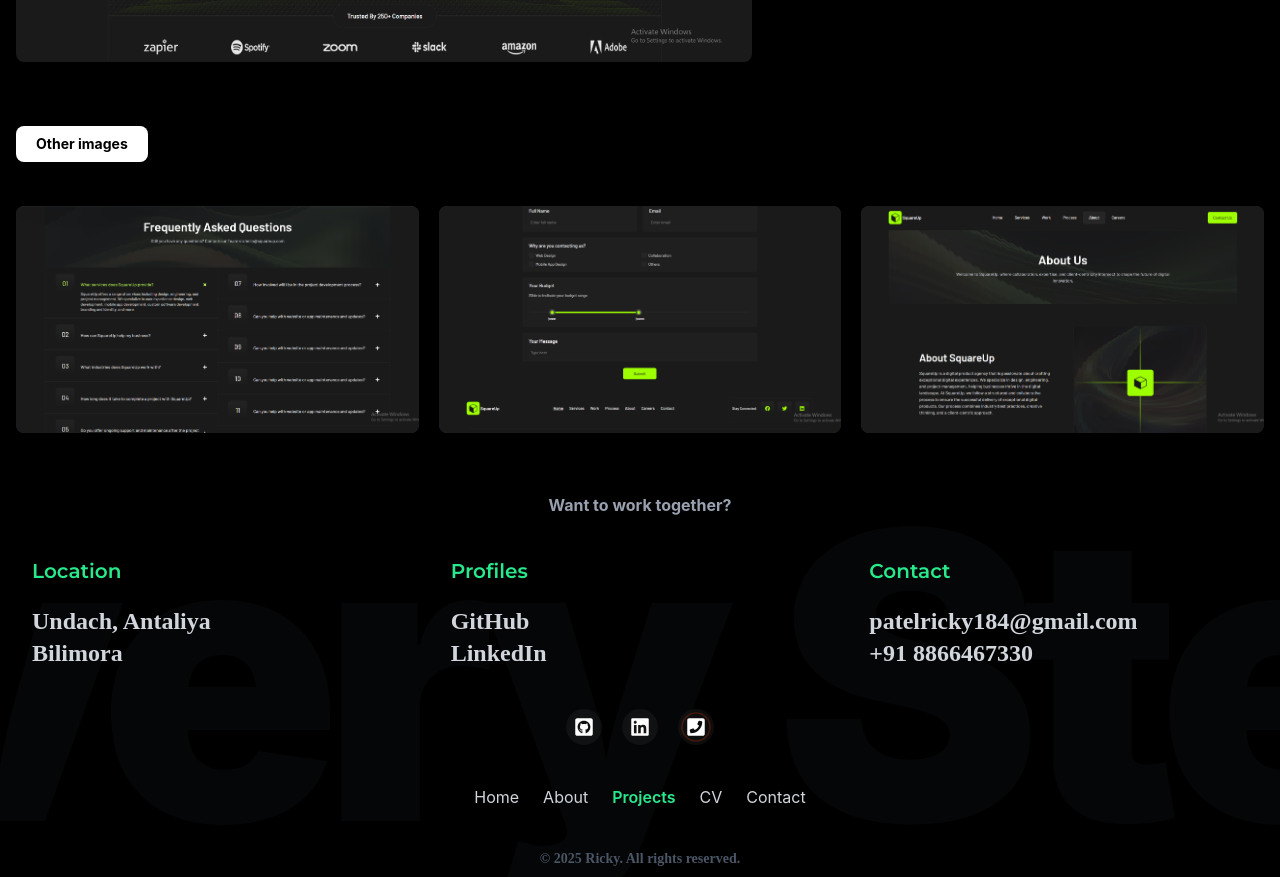
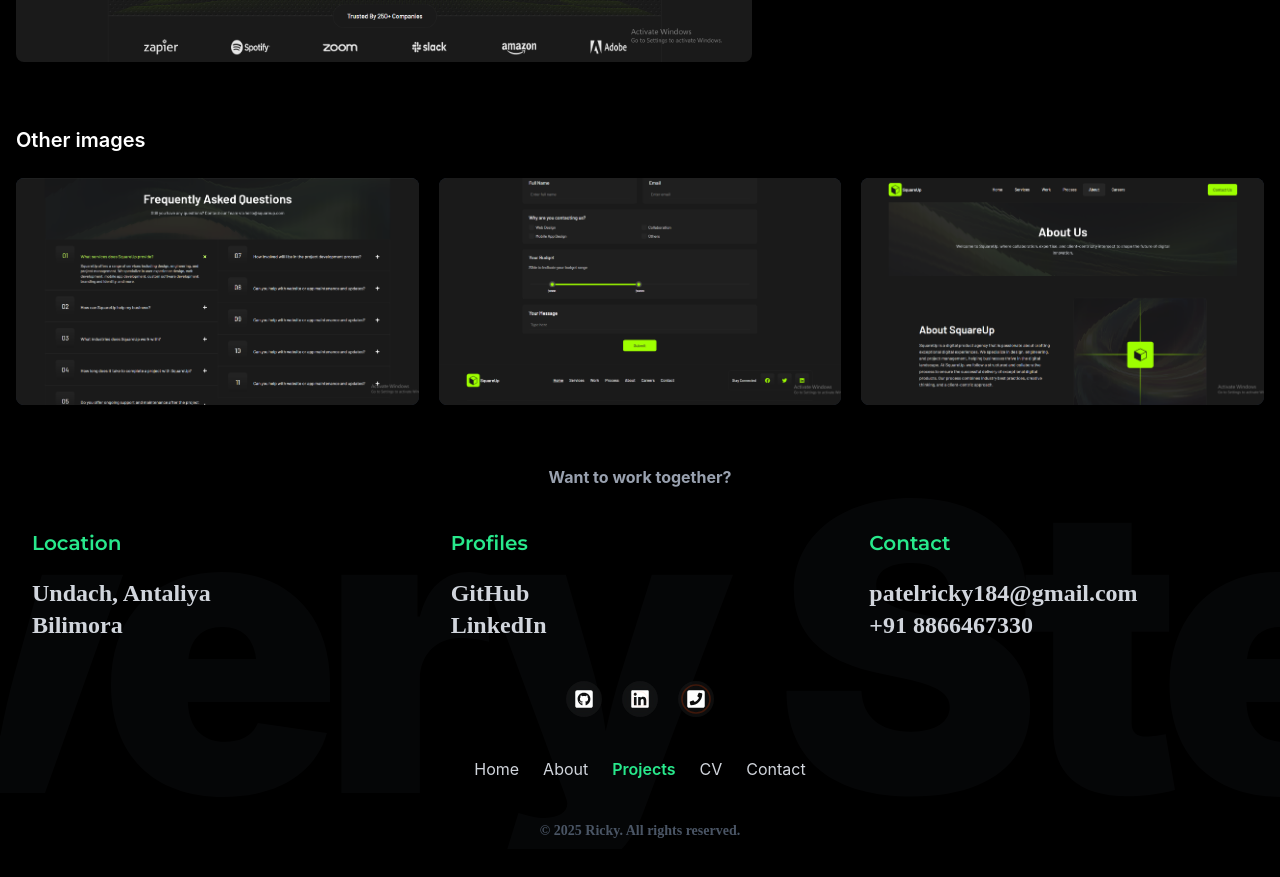
Before and after one commit to rickypatel18/personal-portfolio, a Next.js app: page /projects/1 in a window 1280 px wide. Shown: the part 661-1538 px from the top of the page. After the commit the page ends 1510 px from the top, so only its background shows below. Built offline with nearby package versions, Linux system fonts and the light colour scheme; a web font is replaced by a local one.

Commit message:
changes done

```diff
--- a/next.config.ts
+++ b/next.config.ts
@@ -1,6 +1,9 @@
 import type { NextConfig } from "next";
 
 const nextConfig: NextConfig = {
+  compiler: {
+    removeConsole: true
+  },
   experimental: {
     // serverComponentsExternalPackages: ['@react-pdf/renderer'],
   },
--- a/src/app/layout.tsx
+++ b/src/app/layout.tsx
@@ -7,6 +7,7 @@ import ScrollContext from "./scroll-context/ScrollContext";
 import ScrollToTopButton from "@/components/ScrollToTopButton";
 import Loading from "./Loading";
 import { Delius, Montserrat } from "next/font/google";
+import ScrollIndicator from "@/components/ScrollIndicator";
 
 const delius = Delius({
   variable: "--font-delius",
@@ -51,6 +52,7 @@ export default function RootLayout({
       <body
         className={`bg-white transition-colors dark:bg-black dark:text-white ${delius.variable} ${montserrat.variable} font-sans`}
       >
+      <ScrollIndicator/>
         <Loading />
         <ThemeProvider>
           <ScrollContext>
--- a/src/app/projects/[id]/page.tsx
+++ b/src/app/projects/[id]/page.tsx
@@ -1,27 +1,17 @@
 "use client";
 
-import React from "react";
+import React, { useState, useEffect, useCallback, useMemo } from "react";
 import { projects } from "@/contents/projects";
-import { notFound, useParams } from "next/navigation";
-import { useRouter } from "next/navigation";
-import { motion } from "framer-motion";
-import { IoChevronBackCircle } from "react-icons/io5";
+import { notFound, useParams, useRouter } from "next/navigation";
+import { motion, AnimatePresence, LayoutGroup } from "framer-motion";
+import { IoChevronBackCircle, IoCloseCircle } from "react-icons/io5";
 import { FaGithub } from "react-icons/fa";
+import { FaCircleChevronLeft, FaCircleChevronRight } from "react-icons/fa6";
 
-// Assuming scrollUpRotate and simpleFadeInUp are defined here or imported
+// Animation Variants (assuming these are correctly defined)
 const scrollUpRotate = {
-  hidden: {
-    opacity: 0,
-    y: 100,
-    rotateX: -45,
-    transformOrigin: "bottom center",
-  },
-  visible: {
-    opacity: 1,
-    y: 0,
-    rotateX: 0,
-    transition: { duration: 0.8, ease: [0.6, -0.05, 0.01, 0.99] },
-  },
+  hidden: { opacity: 0, y: 100, rotateX: -45, transformOrigin: "bottom center" },
+  visible: { opacity: 1, y: 0, rotateX: 0, transition: { duration: 0.8, ease: [0.6, -0.05, 0.01, 0.99] } },
 };
 
 const simpleFadeInUp = {
@@ -31,19 +21,60 @@ const simpleFadeInUp = {
 
 const staggerContainer = (staggerChildren = 0.1, delayChildren = 0) => ({
   hidden: {},
-  visible: {
-    transition: {
-      staggerChildren,
-      delayChildren,
-    },
-  },
+  visible: { transition: { staggerChildren, delayChildren } },
 });
+
 
 const Page = () => {
   const params = useParams();
   const id = params.id as string;
   const project = projects.find((p) => p.id === id);
   const router = useRouter();
+
+  const [selectedImageId, setSelectedImageId] = useState<string | null>(null);
+
+  // Prepare a flat array of all "other images" for the gallery
+  const flatOtherImages = useMemo(() => {
+    if (!project) return [];
+    return project.otherImages?.flatMap(
+      (imageGroup, groupIndex) =>
+        Object.entries(imageGroup).map(([key, imageUrl], itemIndex) => ({
+          id: `other-image-${project.id}-${groupIndex}-${itemIndex}-${key}`,
+          src: imageUrl as string,
+          alt: `${project.title} - ${key.charAt(0).toUpperCase() + key.slice(1)} view`,
+        }))
+    ) || [];
+  }, [project]);
+
+  const currentSelectedItem = flatOtherImages.find(img => img.id === selectedImageId);
+
+  const handleNextModalImage = useCallback((e?: React.MouseEvent) => {
+    if (e) e.stopPropagation();
+    if (!currentSelectedItem || flatOtherImages.length <= 1) return;
+    const currentIndex = flatOtherImages.findIndex(img => img.id === currentSelectedItem.id);
+    const nextIndex = (currentIndex + 1) % flatOtherImages.length;
+    setSelectedImageId(flatOtherImages[nextIndex].id);
+  },
+    [currentSelectedItem, flatOtherImages, setSelectedImageId]);
+
+  const handlePrevModalImage = useCallback((e?: React.MouseEvent) => {
+    if (e) e.stopPropagation();
+    if (!currentSelectedItem || flatOtherImages.length <= 1) return;
+    const currentIndex = flatOtherImages.findIndex(img => img.id === currentSelectedItem.id);
+    const prevIndex = (currentIndex - 1 + flatOtherImages.length) % flatOtherImages.length;
+    setSelectedImageId(flatOtherImages[prevIndex].id);
+  }, [currentSelectedItem, flatOtherImages, setSelectedImageId]);
+
+  useEffect(() => {
+    const handleKeyDown = (event: KeyboardEvent) => {
+      if (!selectedImageId) return;
+      if (event.key === "ArrowRight") handleNextModalImage();
+      else if (event.key === "ArrowLeft") handlePrevModalImage();
+      else if (event.key === "Escape") setSelectedImageId(null);
+    };
+    window.addEventListener("keydown", handleKeyDown);
+    return () => window.removeEventListener("keydown", handleKeyDown);
+  }, [selectedImageId, handleNextModalImage, handlePrevModalImage, setSelectedImageId]);
 
   if (!project) {
     return notFound();
@@ -53,21 +84,20 @@ const Page = () => {
     router.back();
   };
 
-  const viewportConfig = { once: true, amount: 0.01 }; // Animate once, when 10% is visible
+  const viewportConfig = { once: true, amount: 0.01 };
 
   return (
     <section className="project-detail-card px-4 py-10 min-h-screen bg-white dark:bg-black overflow-hidden">
-      {/* Added overflow-x-hidden to prevent horizontal scrollbars during rotation */}
       <div className="max-w-7xl mx-auto">
         <motion.button
           onClick={handleBack}
-          className="mb-3 lg:mb-5 bg-gray-900/10 dark:bg-gray-50/10 px-2 py-1 text-gray-800 dark:text-gray-200 rounded transition-colors"
+          className="mb-3 lg:mb-5 bg-ternary/30 px-2 py-1 text-gray-800 dark:text-gray-200 rounded transition-colors"
           variants={simpleFadeInUp}
           initial="hidden"
           animate="visible"
           transition={{ delay: 0.1 }}
         >
-          <IoChevronBackCircle className="w-6 h-5 lg:w-10 lg:h-7 text-ternary" />
+          <IoChevronBackCircle className="w-6 h-5 lg:w-10 lg:h-7" />
         </motion.button>
 
         <motion.div
@@ -141,7 +171,6 @@ const Page = () => {
                 <h2 className="text-xl font-semibold text-gray-700 dark:text-white">
                   Links
                 </h2>
-                {/* The motion.div for links already has an animation, let's keep it simple or adapt */}
                 <motion.div className="flex gap-4" variants={simpleFadeInUp}>
                   <motion.a
                     href={project.githubLink}
@@ -160,50 +189,121 @@ const Page = () => {
           </motion.div>
         </div>
 
+        {/* LayoutGroup for shared animations between grid and modal */}
+        <LayoutGroup>
           <motion.div
             className="mt-12 md:mt-16"
             initial="hidden"
             whileInView="visible"
             viewport={viewportConfig}
-          transition={{ delay: 0.3 }}
+            transition={{ delay: 0.5 }}
           >
-          <button className="mb-6">
-            <p className="relative overflow-hidden w-fit px-5 py-2 flex justify-center items-center rounded-lg bg-gray-300/90 hover:bg-white dark:bg-white dark:hover:bg-gray-300/90 text-black shadow-2xl hover:shadow-secondary transition-all font-bold text-sm lg:text-md">
+            <h2 className="text-xl font-semibold mb-6 text-gray-700 dark:text-white">
               Other images
-            </p>
-          </button>
-          {project.otherImages && project.otherImages.length > 0 ? (
-            project.otherImages.map((imageGroup, index) => (
+            </h2>
+
+            {flatOtherImages && flatOtherImages.length > 0 ? (
               <motion.div
-                key={`image-group-${index}`}
-                className="grid grid-cols-1 md:grid-cols-2 lg:grid-cols-3 gap-5 mt-5"
+                className="grid grid-cols-1 md:grid-cols-2 lg:grid-cols-3 gap-5"
                 variants={staggerContainer(0.1, 0.1)}
                 initial="hidden"
                 whileInView="visible"
                 viewport={viewportConfig}
               >
-                {Object.entries(imageGroup).map(([key, imageUrl]) => (
+                {flatOtherImages.map((image) => (
                   <motion.div
-                    key={key}
+                    key={image.id}
+                    layoutId={`card-container-${image.id}`}
                     variants={simpleFadeInUp}
-                    className="aspect-video bg-gray-100 dark:bg-gray-800 rounded-lg overflow-hidden shadow-md"
+                    onClick={() => setSelectedImageId(image.id)}
+                    className="aspect-video bg-gray-100 dark:bg-gray-800 rounded-lg overflow-hidden shadow-md cursor-pointer hover:shadow-xl dark:hover:shadow-gray-700/50 transition-shadow"
                   >
-                    {/* eslint-disable-next-line @next/next/no-img-element */}
-                    <img
-                      src={imageUrl as string}
-                      alt={`${project.title} other image ${key}`}
-                      className="w-full h-full object-cover rounded-lg"
+                    <motion.img
+                      layoutId={`image-${image.id}`}
+                      src={image.src}
+                      alt={image.alt}
+                      className="w-full h-full object-cover"
                     />
                   </motion.div>
                 ))}
               </motion.div>
-            ))
             ) : (
-            <p className="text-red-500 mt-4">
+              <p className="text-gray-500 dark:text-gray-400 mt-4">
                 There are no other images uploaded for this project.
               </p>
             )}
           </motion.div>
+
+          <AnimatePresence>
+            {selectedImageId && currentSelectedItem && (
+              <motion.div
+                className="fixed inset-0 bg-black/80 flex items-center justify-center z-[100] p-4"
+                onClick={() => setSelectedImageId(null)}
+                initial={{ opacity: 0 }}
+                animate={{ opacity: 1 }}
+                exit={{ opacity: 0 }}
+              >
+                <motion.div
+                  key={currentSelectedItem.id}
+                  layoutId={`card-container-${currentSelectedItem.id}`}
+                  className="relative bg-gray-200 dark:bg-gray-900 p-2 sm:p-4 rounded-xl shadow-2xl max-w-3xl w-full max-h-[90vh] flex flex-col items-center"
+                  onClick={(e) => e.stopPropagation()}
+                >
+                  {/* Previous Button */}
+                  {flatOtherImages.length > 1 && (
+                    <motion.button
+                      onClick={handlePrevModalImage}
+                      className="absolute left-1 sm:-left-5 top-1/2 -translate-y-1/2 bg-black/30 hover:bg-black/50 text-white rounded-full p-1.5 sm:p-2 z-20 transition-colors"
+                      aria-label="Previous image"
+                      whileHover={{ scale: 1.1 }}
+                      whileTap={{ scale: 0.9 }}
+                    >
+                      <FaCircleChevronLeft className="w-5 h-5" />
+                    </motion.button>
+                  )}
+
+                  <motion.img
+                    layoutId={`image-${currentSelectedItem.id}`}
+                    src={currentSelectedItem.src}
+                    alt={currentSelectedItem.alt}
+                    className="max-w-full max-h-[calc(90vh-100px)] sm:max-h-[calc(90vh-120px)] object-contain rounded-md"
+                  />
+
+                  {/* Next Button */}
+                  {flatOtherImages.length > 1 && (
+                    <motion.button
+                      onClick={handleNextModalImage}
+                      className="absolute right-1 sm:-right-5 top-1/2 -translate-y-1/2 bg-black/30 hover:bg-black/50 text-white rounded-full p-1.5 sm:p-2 z-20 transition-colors"
+                      aria-label="Next image"
+                      whileHover={{ scale: 1.1 }}
+                      whileTap={{ scale: 0.9 }}
+                    >
+                      <FaCircleChevronRight className="w-5 h-5" />
+                    </motion.button>
+                  )}
+
+                  <motion.button
+                    onClick={() => setSelectedImageId(null)}
+                    className="absolute top-1 right-1 md:-top-3 md:-right-3 bg-gray-700/50 hover:bg-gray-600/70 text-white rounded-full p-1.5 sm:p-2 leading-none z-20"
+                    aria-label="Close modal"
+                    whileHover={{ scale: 1.1, rotate: 90 }}
+                    whileTap={{ scale: 0.9 }}
+                  >
+                    <IoCloseCircle className="w-5 h-5" />
+                  </motion.button>
+
+                  <motion.h3
+                    className="text-base sm:text-lg font-semibold mt-3 text-gray-800 dark:text-gray-100 text-center"
+                    initial={{ opacity: 0, y: 10 }}
+                    animate={{ opacity: 1, y: 0, transition: { delay: 0.2 } }}
+                  >
+                    {(currentSelectedItem.alt)}
+                  </motion.h3>
+                </motion.div>
+              </motion.div>
+            )}
+          </AnimatePresence>
+        </LayoutGroup>
       </div>
     </section>
   );
--- a/src/contents/projects.ts
+++ b/src/contents/projects.ts
@@ -21,9 +21,9 @@ export const projects: Project[] = [
     image: "/new-project/p1.png",
     otherImages: [
       {
-        oi1: "/new-project/p1-1.png",
-        oi2: "/new-project/p1-2.png",
-        oi3: "/new-project/p1-3.png",
+        image1: "/new-project/p1-1.png",
+        image2: "/new-project/p1-2.png",
+        image3: "/new-project/p1-3.png",
       },
     ],
   },
@@ -67,7 +67,7 @@ export const projects: Project[] = [
     image: "/new-project/caredac.png",
     otherImages: [
       {
-        oi1: "/new-project/caredac-1.png",
+        image1: "/new-project/caredac-1.png",
       },
     ],
   },
@@ -103,9 +103,9 @@ export const projects: Project[] = [
     image: "/new-project/p2.png",
     otherImages: [
       {
-        oi1: "/new-project/p2-1.png",
-        oi2: "/new-project/p2-2.png",
-        oi3: "/new-project/p2-3.png",
+        image1: "/new-project/p2-1.png",
+        image2: "/new-project/p2-2.png",
+        image3: "/new-project/p2-3.png",
       },
     ],
   },
@@ -128,8 +128,8 @@ export const projects: Project[] = [
     image: "/new-project/blog.png",
     otherImages: [
       {
-        oi1: "/new-project/blog-1.png",
-        oi2: "/new-project/blog-2.png",
+        image1: "/new-project/blog-1.png",
+        image2: "/new-project/blog-2.png",
       },
     ],
   },
@@ -154,8 +154,8 @@ export const projects: Project[] = [
     image: "/new-project/p3-1.png",
     otherImages: [
       {
-        oi1: "/new-project/p3-1.png",
-        oi2: "/new-project/p3-2.png",
+        image1: "/new-project/p3-1.png",
+        image2: "/new-project/p3-2.png",
       },
     ],
   },
--- a/src/types/index.ts
+++ b/src/types/index.ts
@@ -1,7 +1,7 @@
 import { IconType } from "react-icons";
 
 export interface ProjectImages {
-  [key: string]: string; // Allows oi1, oi2, etc.
+  [key: string]: string; // Allows image1, image2, etc.
 }
 
 export interface Project {
```
Also changed, not shown: src/app/projects/page.tsx (+1 -10 lines), src/components/ProjectScrollCard.tsx (+2 -7 lines), src/components/ScrollIndicator.tsx (added, +21 -0 lines). Lines whose indentation alone changed are shown as unchanged.
